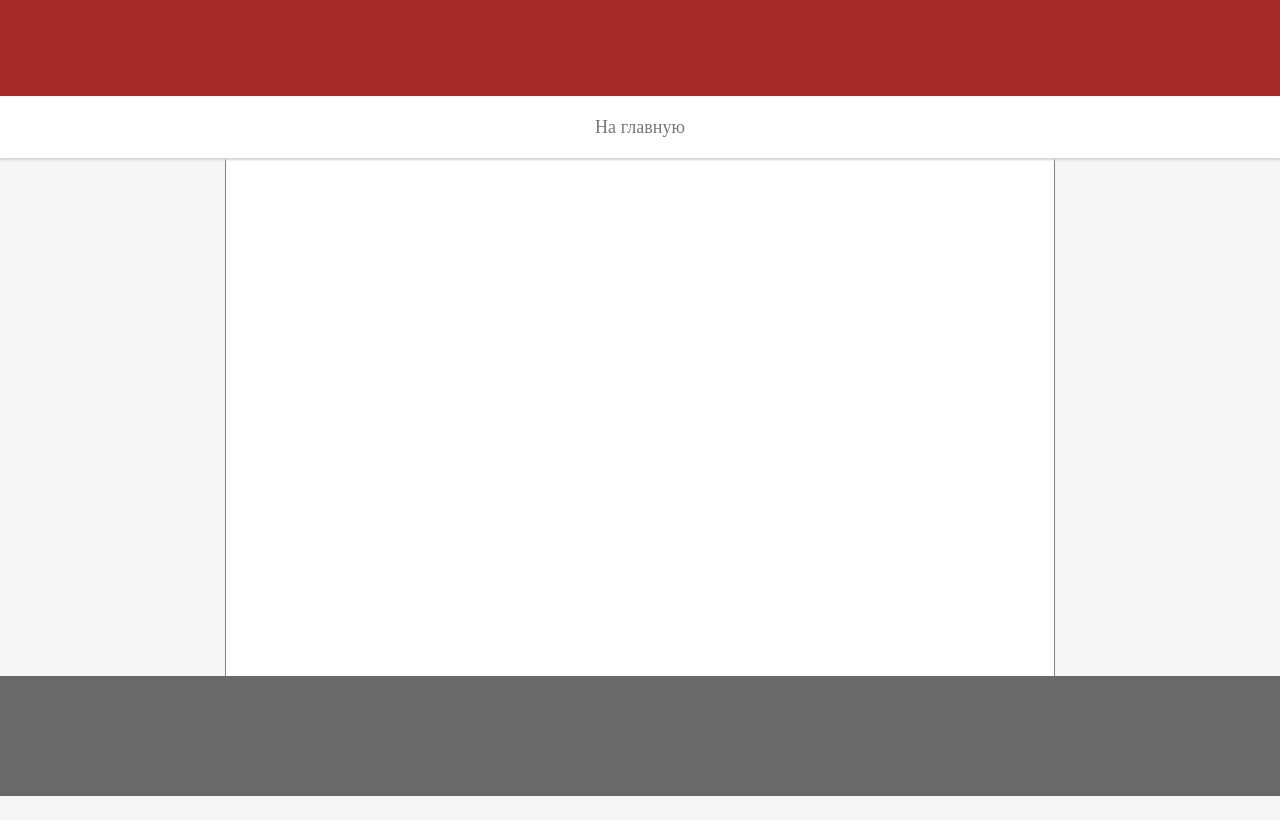
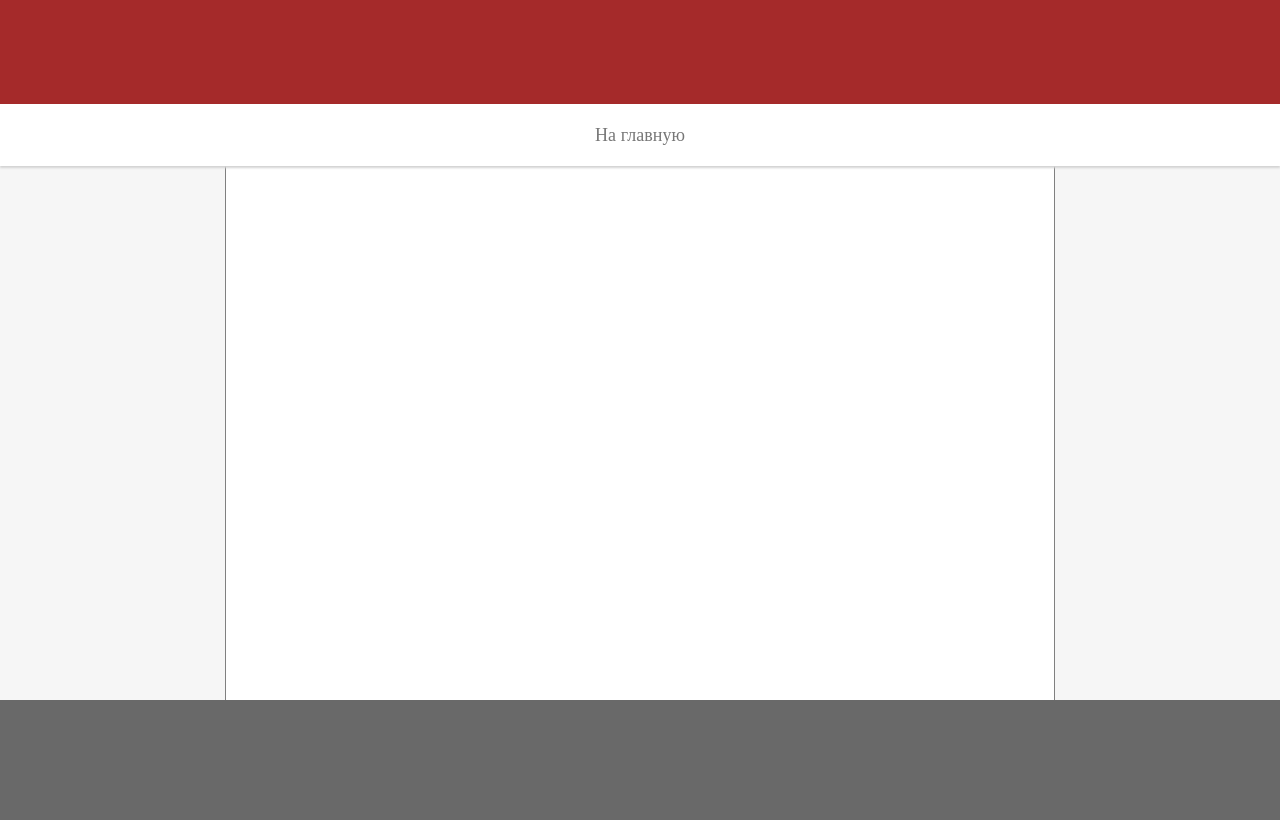
Before and after one commit to THE-LEON/wik_site, a plain HTML site: page sub_pages/wiki.html in a window 1280 px wide. Drawn offline with nearby package versions, Linux system fonts and the light colour scheme.

Commit message:
Update wiki.html

```diff
--- a/sub_pages/wiki.html
+++ b/sub_pages/wiki.html
@@ -13,8 +13,8 @@
     </head>
     <body style="background-color: #f6f6f6;">
         <header style="position: fixed;"></header>
-        <a href="../mn.html" class="nav" style="position: fixed;top: 12vh;height:3vh;width: 100%;display:block;margin-top: 0;max-width: 100%;border-radius: 0px;text-align: center;border: 0;padding: 1.5vw 0 1.5vw 0;margin: 0;">На главную</a>
-        <div class="cont">
+        <a href="../mn.html" class="nav" style="position: fixed;top: 13vh;height:3vh;width: 100%;display:block;margin-top: 0;max-width: 100%;border-radius: 0px;text-align: center;border: 0;padding: 1.5vw 0 1.5vw 0;margin: 0;">На главную</a>
+        <div class="cont" style="margin-top:19vh;">
             <h1 id="page-h1"></h1>
             <p id="page-p"></p>
 
```
